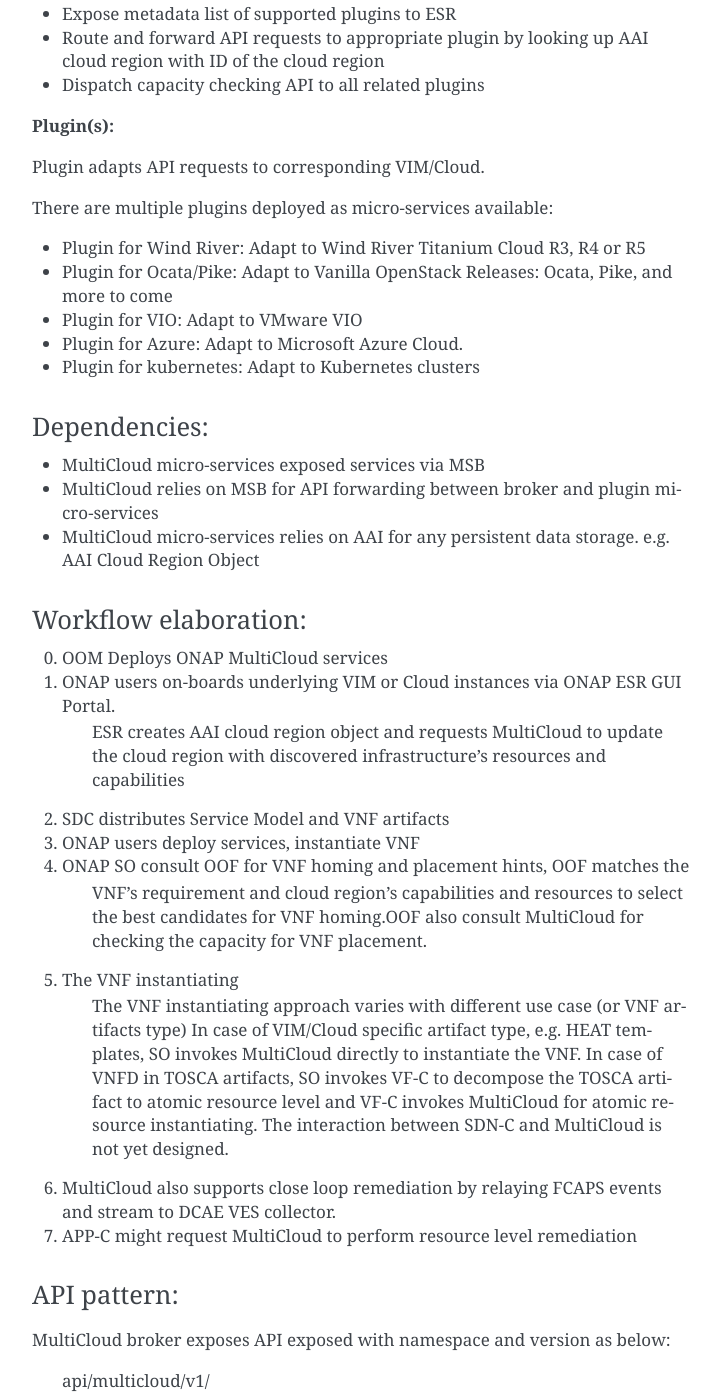
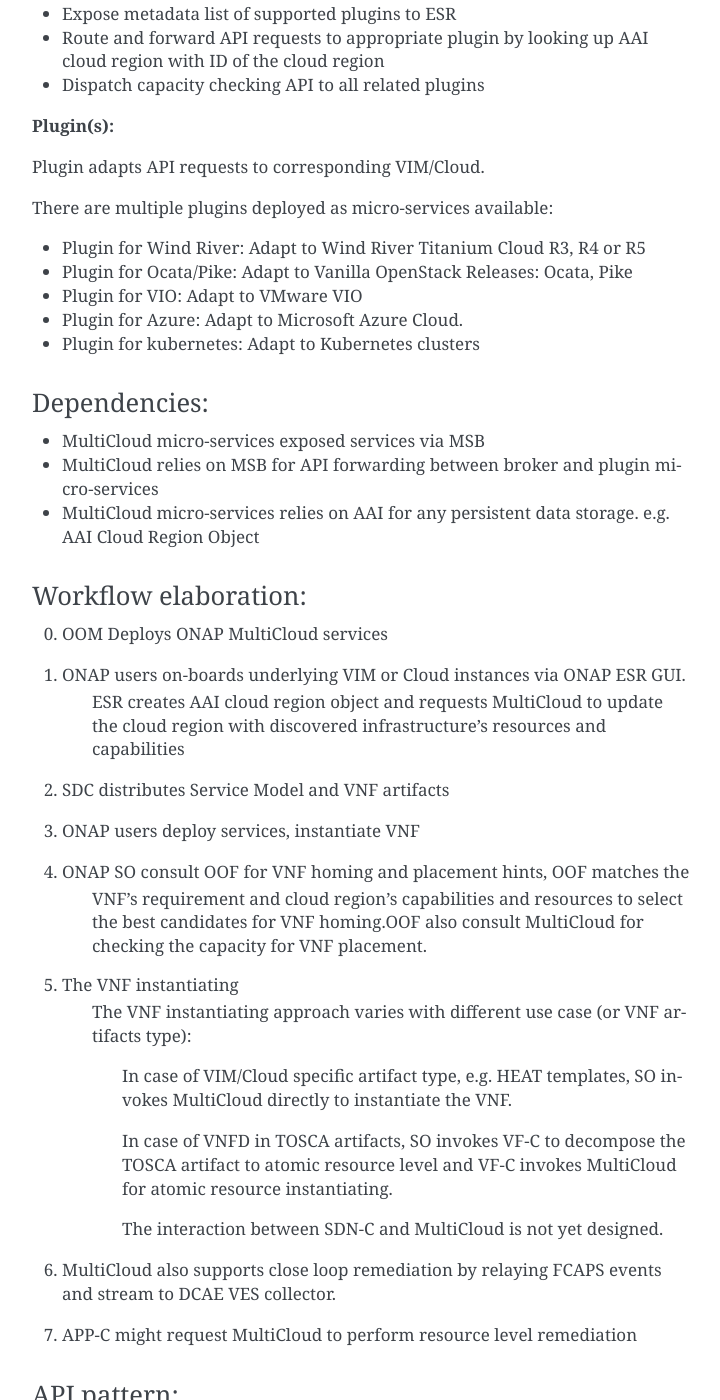
Before and after one commit to onap/multicloud-framework, a Sphinx documentation site: the page built from docs/MultiCloud-Architecture.rst, in a window 1280 px wide and 1400 px high, scrolled down 1119 px. Shown: the whole window, without its empty margins (388-1108 px from the left). Built offline with Sphinx 7.4.7, drawn with Linux system fonts in a browser that asks for light colours; some of the changed text lies outside the part shown.

Commit message:
Wrap long lines
Change-Id: I69e19da86592b293bd1e5bc51377583e7f3b6386
Issue-ID: MULTICLOUD-411
Signed-off-by: Bin Yang <bin.yang@windriver.com>

```diff
--- a/docs/MultiCloud-Architecture.rst
+++ b/docs/MultiCloud-Architecture.rst
@@ -14,12 +14,16 @@
 between ONAP and any underlying VIM or Cloud to:
 
 * enable ONAP to deploy and run on multiple infrastructure environments
-* provide a Cloud Mediation Layer supporting multiple infrastructures and network backends so as to effectively prevents vendor lock-in
-* decouples the evolution of ONAP platform from the evolution of underlying cloud infrastructure, and minimizes the impact on the deployed ONAP while upgrading the underlying cloud infrastructures independently
+* provide a Cloud Mediation Layer supporting multiple infrastructures and
+  network backends so as to effectively prevents vendor lock-in
+* decouples the evolution of ONAP platform from the evolution of underlying
+  cloud infrastructure, and minimizes the impact on the deployed ONAP while
+  upgrading the underlying cloud infrastructures independently
 
 Besides that, ONAP MultiCloud project enables
 
-* infrastructure providers exposing infrastructure's resources and features to ONAP for optimization of homing and placement of VNFs
+* infrastructure providers exposing infrastructure's resources and features
+  to ONAP for optimization of homing and placement of VNFs
 * support the closed control loop remediation over infrastructure resources
 
 High Level Architecture and Workflows
@@ -41,7 +45,8 @@
 A single broker deployed as micro-service exposes following functionalities:
 
 * Expose metadata list of supported plugins to ESR
-* Route and forward API requests to appropriate plugin by looking up AAI cloud region with ID of the cloud region
+* Route and forward API requests to appropriate plugin by looking up AAI cloud
+  region with ID of the cloud region
 * Dispatch capacity checking API to all related plugins
 
 
@@ -52,7 +57,7 @@
 There are multiple plugins deployed as micro-services available:
 
 * Plugin for Wind River: Adapt to Wind River Titanium Cloud R3, R4 or R5
-* Plugin for Ocata/Pike: Adapt to Vanilla OpenStack Releases: Ocata, Pike, and more to come
+* Plugin for Ocata/Pike: Adapt to Vanilla OpenStack Releases: Ocata, Pike
 * Plugin for VIO: Adapt to VMware VIO
 * Plugin for Azure: Adapt to Microsoft Azure Cloud.
 * Plugin for kubernetes: Adapt to Kubernetes clusters
@@ -61,16 +66,19 @@
 ~~~~~~~~~~~~~
 
 * MultiCloud micro-services exposed services via MSB
-* MultiCloud relies on MSB for API forwarding between broker and plugin micro-services
-* MultiCloud micro-services relies on AAI for any persistent data storage. e.g. AAI Cloud Region Object
+* MultiCloud relies on MSB for API forwarding between broker and plugin
+  micro-services
+* MultiCloud micro-services relies on AAI for any persistent data storage.
+  e.g. AAI Cloud Region Object
 
 
 Workflow elaboration:
 ~~~~~~~~~~~~~~~~~~~~~
 
 0) OOM Deploys ONAP MultiCloud services
-#) ONAP users on-boards underlying VIM or Cloud instances via ONAP ESR GUI Portal.
-    ESR creates AAI cloud region object and requests MultiCloud to update the cloud region with discovered infrastructure's resources and capabilities
+#) ONAP users on-boards underlying VIM or Cloud instances via ONAP ESR GUI.
+    ESR creates AAI cloud region object and requests MultiCloud to update the
+    cloud region with discovered infrastructure's resources and capabilities
 
 #) SDC distributes Service Model and VNF artifacts
 
@@ -82,12 +90,20 @@
     the capacity for VNF placement.
 
 #) The VNF instantiating
-    The VNF instantiating approach varies with different use case (or VNF artifacts type)
-    In case of VIM/Cloud specific artifact type, e.g. HEAT templates, SO invokes MultiCloud directly to instantiate the VNF.
-    In case of VNFD in TOSCA artifacts, SO invokes VF-C to decompose the TOSCA artifact to atomic resource level and VF-C invokes MultiCloud for atomic resource instantiating.
-    The interaction between SDN-C and MultiCloud is not yet designed.
+    The VNF instantiating approach varies with different use case (or VNF
+    artifacts type):
 
-#) MultiCloud also supports close loop remediation by relaying FCAPS events and stream to DCAE VES collector.
+      In case of VIM/Cloud specific artifact type, e.g. HEAT templates, SO
+      invokes MultiCloud directly to instantiate the VNF.
+
+      In case of VNFD in TOSCA artifacts, SO invokes VF-C to decompose the TOSCA
+      artifact to atomic resource level and VF-C invokes MultiCloud for atomic
+      resource instantiating.
+
+      The interaction between SDN-C and MultiCloud is not yet designed.
+
+#) MultiCloud also supports close loop remediation by relaying FCAPS events
+   and stream to DCAE VES collector.
 
 #) APP-C might request MultiCloud to perform resource level remediation
 
@@ -110,14 +126,15 @@
     api/multicloud-k8s/v1/
 
 
-For most APIs, the ID of a cloud region follows the API version, with which MultiCloud broker will forward the API to corresponding MultiCloud plugin for handling.
+For most APIs, the ID of a cloud region follows the API version, with which
+MultiCloud broker will forward the API to corresponding MultiCloud plugin for handling.
 
     api/multicloud/v1/{cloud-owner}/{cloud-region-id}
 
-MultiCloud services are registered into MSB so they can be discovered/reached via MSB API gateway.
+MultiCloud services are registered into MSB so they can be discovered/reached
+via MSB API gateway.
 
     e.g. POST msb.onap.org:80/api/multicloud/v1/{cloud-owner}/{cloud-region-id}/infra_workload
-
 
 
 API catalogs
@@ -131,10 +148,13 @@
  API swagger is used for Health Check as well
 
 2) Infrastructure Provider registration
-    The infrastructure provider registration API is to trigger the discovery and registration of infrastructure capabilities (e.g. HPA capabilities) and resource.
+    The infrastructure provider registration API is to trigger the discovery
+    and registration of infrastructure capabilities (e.g. HPA capabilities)
+    and resource.
 
 3) Template level APIs
-    Template level APIs are the integrating point between SO and MultiCloud which offloads the LCM of infrastructure workload from SO
+    Template level APIs are the integrating point between SO and MultiCloud
+    which offloads the LCM of infrastructure workload from SO
 
 4) Atomic resource level APIs:
 
```
Also changed, not shown: other parts of docs/MultiCloud-Architecture.rst (+14 -7 lines).
